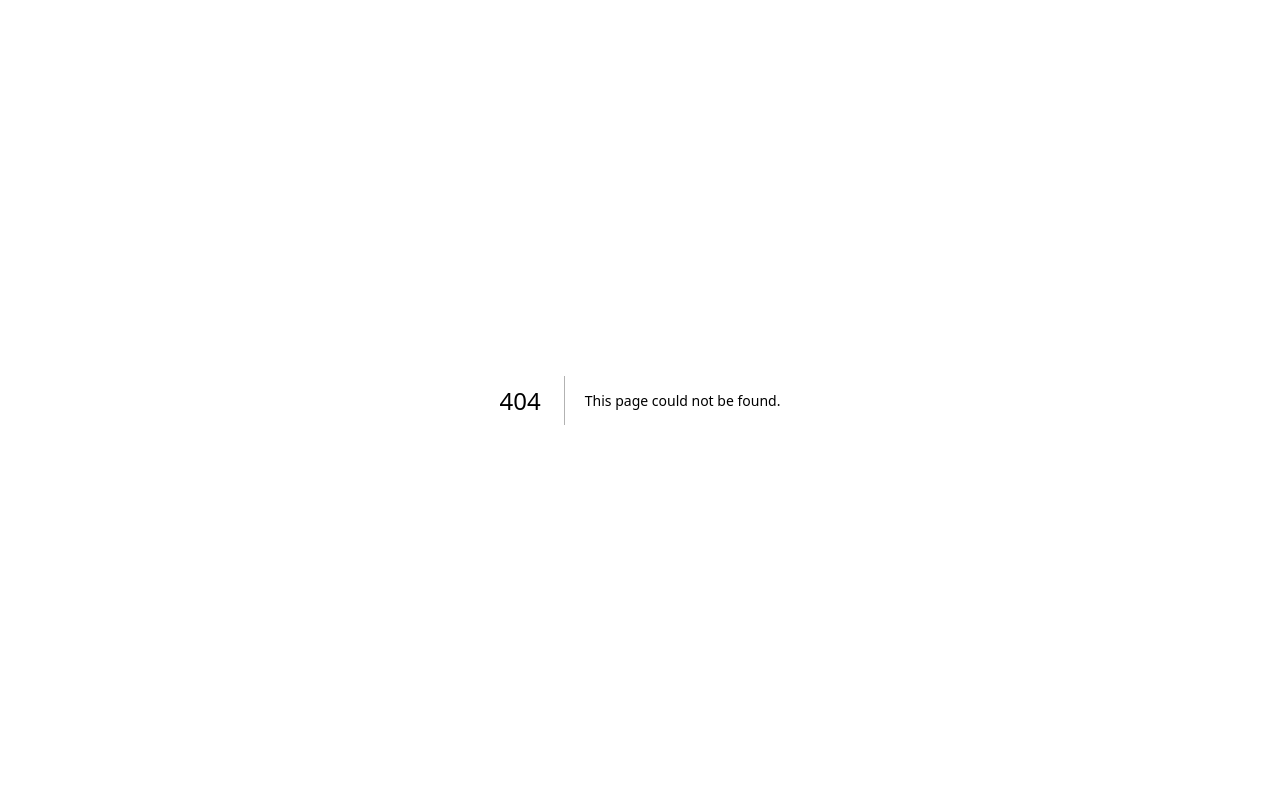
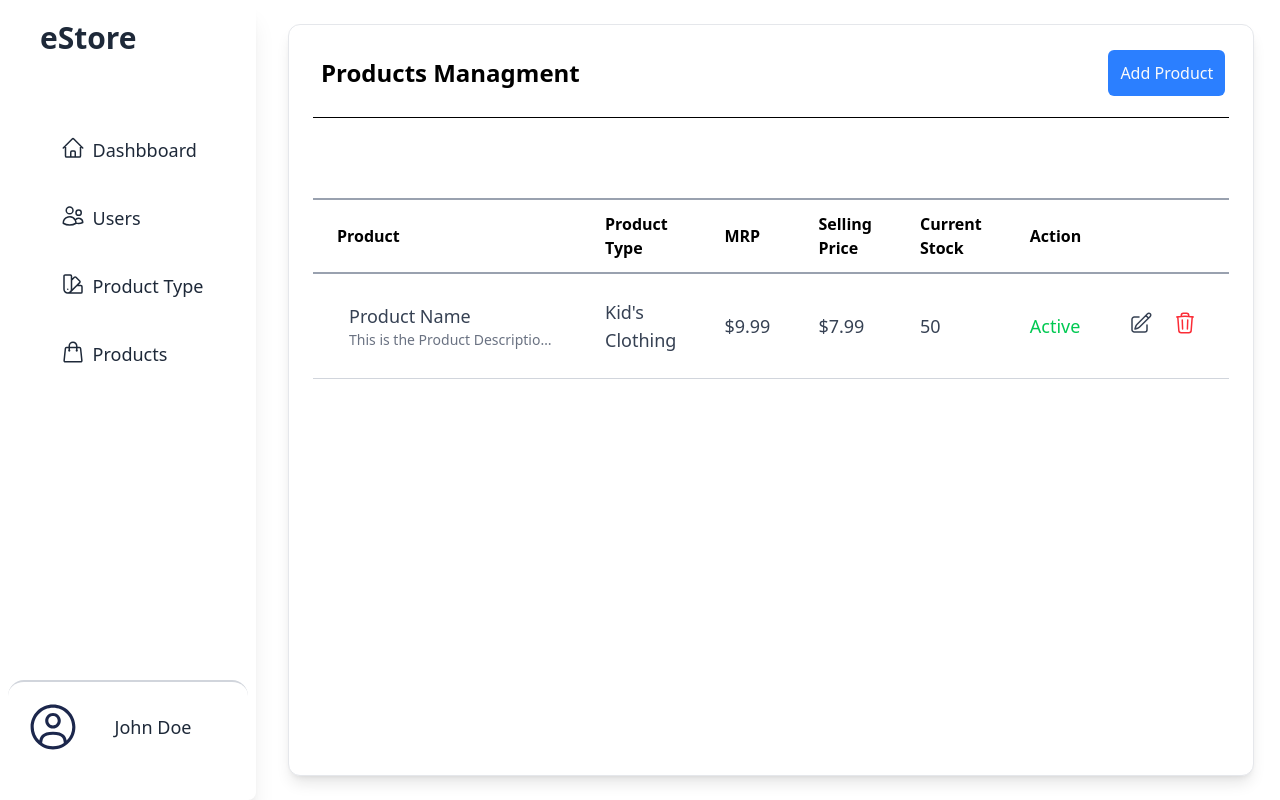
Before and after one commit to ilyaprytkov/eStore, a Next.js app in the folder admin/: page /products in a window 1280 px wide. Before the commit this address had no page. Built offline with nearby package versions, Linux system fonts and the light colour scheme.

Commit message:
Creatin Add Product Form Component

```diff
--- a/admin/src/app/(withLayout)/product-type/add/page.jsx
+++ b/admin/src/app/(withLayout)/product-type/add/page.jsx
@@ -1,4 +1,4 @@
-import AddProdcutTypes from "@/components/Screens/product-type/add"
+import AddProdcutTypes from "@/components/screens/product-type/add"
 
 const AddProductTypePage = ({searchParams}) => {
     return (
--- a/admin/src/app/(withLayout)/product-type/edit/[productTypeId]/page.jsx
+++ b/admin/src/app/(withLayout)/product-type/edit/[productTypeId]/page.jsx
@@ -1,5 +1,5 @@
 import { getUniqueProductType } from "@/actions/productTypesAction";
-import EditProductType from "@/components/Screens/product-type/edit";
+import EditProductType from "@/components/screens/product-type/edit";
 
 const EditProductTypePage = async ({params, searchParams}) => {
     const {productTypeId} = await params;
--- a/admin/src/app/(withLayout)/product-type/page.jsx
+++ b/admin/src/app/(withLayout)/product-type/page.jsx
@@ -1,4 +1,4 @@
-import ProductTypes from "@/components/Screens/product-type";
+import ProductTypes from "@/components/screens/product-type";
 import { getProductTypes } from "@/actions/productTypesAction";
 
 const ProductTypeManagement = async () => {
--- /dev/null
+++ b/admin/src/app/(withLayout)/products/add/page.jsx
@@ -0,0 +1,11 @@
+import AddProducts from "@/components/screens/products/add"
+
+const AddProductPage = ({searchParams}) => {
+    return (
+        <>
+            <AddProducts searchParams={searchParams}/>
+        </>
+    )
+}
+
+export default AddProductPage;
--- /dev/null
+++ b/admin/src/app/(withLayout)/products/page.jsx
@@ -0,0 +1,9 @@
+import Products from "@/components/screens/products";
+
+const ProductsManagement = () => {
+    return (
+        <Products/>
+    )
+}
+
+export default ProductsManagement;
--- a/admin/src/app/(withLayout)/users/add/page.jsx
+++ b/admin/src/app/(withLayout)/users/add/page.jsx
@@ -1,4 +1,4 @@
-import AddUser from "@/components/Screens/users/add";
+import AddUser from "@/components/screens/users/add";
 import {Button}  from "@/shared/ui/button";
 import { Input } from "@/shared/ui/input";
 import Label from "@/shared/ui/label";
--- a/admin/src/app/(withLayout)/users/edit/[userId]/page.jsx
+++ b/admin/src/app/(withLayout)/users/edit/[userId]/page.jsx
@@ -1,4 +1,4 @@
-import EditUser from "@/components/Screens/users/edit";
+import EditUser from "@/components/screens/users/edit";
 
 const EditUserPage = async ({params, searchParams}) => {
     return (
--- a/admin/src/app/(withLayout)/users/page.jsx
+++ b/admin/src/app/(withLayout)/users/page.jsx
@@ -1,5 +1,5 @@
 import { getUsers } from "@/actions/userActions";
-import UserScreen from "@/components/Screens/users";
+import UserScreen from "@/components/screens/users";
 import Link from "next/link";
 
 export default async function UsersPage() {
--- /dev/null
+++ b/admin/src/components/Screens/products/add/index.jsx
@@ -0,0 +1,95 @@
+import { View } from "@/features/view";
+import { Button } from "@/shared/ui/button";
+import { Input } from "@/shared/ui/input";
+import Label from "@/shared/ui/label";
+import { use } from "react";
+
+const AddProducts = ({searchParams}) => {
+    const {errorMessage} = use(searchParams);
+
+    return (
+         <div>
+            <h1 className="text-3xl font-semibold p-2"> Add Product </h1>
+
+            <form
+                className="grid gap-x-6 gap-y-10 mt-10 grid-cols-2 px-2"
+            >
+                {
+                    <View.Condition if={errorMessage}>
+                        <div className="col-span-2 border-red-500 rounded-xl px-5 py-3 bg-red-50 w-fit">
+                            <span className="text-red-500 col-span-2 text-md my-0 font-500">{errorMessage }</span>
+                        </div>
+                    </View.Condition>
+                }
+                <div className="grid gap-2">
+                    <Label required={true}>Product Name</Label>
+                    <Input placeholder="Enter Product Name" name="name"/>
+                </div>
+                <div className="grid gap-2">
+                    <Label required={true}>Product Type</Label>
+                    <select className="custom-input appearance-none bg-white cursor-pointer" name="productType">
+                        <option value="">Select Product Type</option>
+                        <option value="Kid's Clothing">Kid's Clothing</option>
+                        <option value="Men's Clothing">Men's Clothing</option>
+                    </select>
+                </div>
+                <div className="grid gap-2">
+                    <Label required={true}>MRP</Label>
+                    <Input placeholder="Enter MRP" name="mrp"/>
+                </div>
+                <div className="grid gap-2">
+                    <Label required={true}>Selling Price</Label>
+                    <Input
+                        type="number"
+                        placeholder="Enter Selling Price" name="sellPrice"
+                    />
+                </div>
+                <div className="grid gap-2">
+                    <Label required={true}>Image</Label>
+                    <Input
+                        type="file" name="image"
+                    />
+                </div>
+                <div className="grid gap-2">
+                    <Label required={true}>Stock of Small Size</Label>
+                    <Input
+                        type="number"
+                        placeholder="Enter Stock of Small Size"
+                        name="smallSize"
+                    />
+                </div>
+                <div className="grid gap-2">
+                    <Label required={true}>Stock of Medium Size</Label>
+                    <Input
+                        type="number"
+                        placeholder="Enter Stock of Medium Size"
+                        name="mediumSize"
+                    />
+                </div>
+                <div className="grid gap-2">
+                    <Label required={true}>Stock of Large Size</Label>
+                    <Input
+                        type="number"
+                        placeholder="Enter Stock of Large Size"
+                        name="largeSize"/>
+                </div>
+                <div>
+                    <Label required={true}>Product Status</Label>
+                    <input type="checkbox" name="isActive"/>
+                </div>
+                <div className="grid col-span-2 gap-2">
+                    <Label required={true}>Description</Label>
+                    <textarea
+                        className="custom-input h-auto"
+                        name="description"
+                        rows={5}
+                        placeholder="Enter Product Description"
+                    />
+                </div>
+                <Button className="w-52 col-span-2 mt-2">Submit</Button>
+            </form>
+        </div>
+    )
+}
+
+export default AddProducts;
--- /dev/null
+++ b/admin/src/components/Screens/products/index.jsx
@@ -0,0 +1,105 @@
+"use client"
+
+import { useState } from "react";
+import DeleteConformationModal from "@/components/ui/ConformationModal";
+import Link from "next/link";
+import { DeleteIcon, EditIcon } from "@/shared/ui/icons";
+import { Button } from "@/shared/ui/button";
+import { View } from "@/features/view";
+import Image from "next/image";
+
+const Products = () => {
+    const [isDeleteModalOpen, setIsDeleteModalOpen] = useState(false);
+    const [selectedProduct, setSelectedProduct] = useState();
+
+    const handleDelete = async () => {
+        await deleteUser(selectedId);
+        setIsDeleteModalOpen(false);
+        setSelectedId(null);
+    }
+
+    return (
+         <div>
+            <div className="flex justify-between">
+                <h1 className="font-semibold text-2xl p-2">Products Managment</h1>
+                <button>
+                    <Link href='/products/add'
+                    className="custom-primary-btn"
+                    >
+                        Add Product
+                    </Link>
+                </button>
+            </div>
+
+            <hr className="my-5"/>
+
+            <div className="mt-20">
+                <table className="custom-table">
+                    <thead className="border-y-2 border-gray-400">
+                        <tr>
+                            <th>Product</th>
+                            <th>Product Type</th>
+                            <th>MRP</th>
+                            <th>Selling Price</th>
+                            <th>Current Stock</th>
+                            <th>Action</th>
+                        </tr>
+                    </thead>
+                    <tbody className="text-gray-700 font-medium text-lg text-center items-center">
+                        <tr>
+                            <td className="grid grid-cols-[auto_1fr] gap-3">
+                                <Image
+                                    src={"/versel.svg"}
+                                    alt="Product Image"
+                                    width={0}
+                                    height={0}
+                                    sizes="100vw"
+                                    className="w-20 h-20"
+                                />
+                                <div className="flex flex-col self-center">
+                                    <span>Product Name</span>
+                                    <span className="text-sm text-gray-500 truncate max-w-52">
+                                        This is the Product Description with truncate.
+                                    </span>
+                                </div>
+                            </td>
+                            <td>Kid's Clothing</td>
+                            <td>$9.99</td>
+                            <td>$7.99</td>
+                            <td>50</td>
+                            <td className="text-green-500">Active</td>
+                            <td>
+                                <div className="flex self-center gap-x-3">
+                                    <Link
+                                        href={`/product-type/edit/1`}
+                                        className="w-fit"
+                                    >
+                                        <EditIcon/>
+                                    </Link>
+                                    <Button
+                                        className="bg-transparent p-0 px-2 border-none text-red-500 shadow-none"
+                                        onClick={()=>{
+                                            setIsDeleteModalOpen(true);
+                                            setSelectedId({});
+                                        }}
+                                    >
+                                        <DeleteIcon/>
+                                    </Button>
+                                </div>
+                            </td>
+                        </tr>
+                    </tbody>
+                </table>
+                <View.Condition if={isDeleteModalOpen}>
+                    <DeleteConformationModal
+                        setIsOpen={setIsDeleteModalOpen}
+                        onCancel={()=>setIsDeleteModalOpen(false)}
+                        handleConfirm={handleDelete}
+                    />
+                </View.Condition>
+            </div>
+        </div>
+    )
+};
+
+export default Products;
```
Also changed, not shown: admin/public/versel.svg (added).
